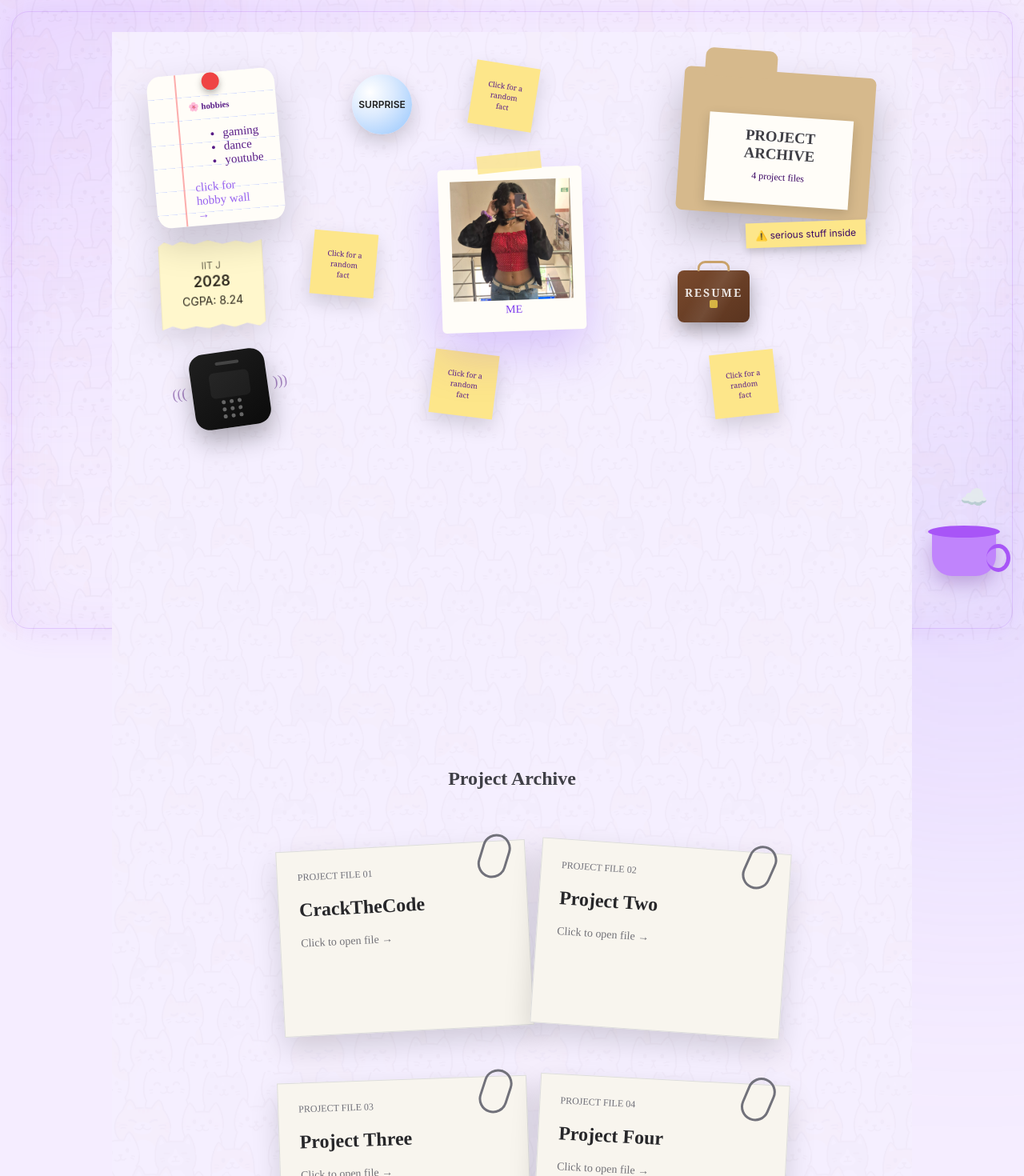
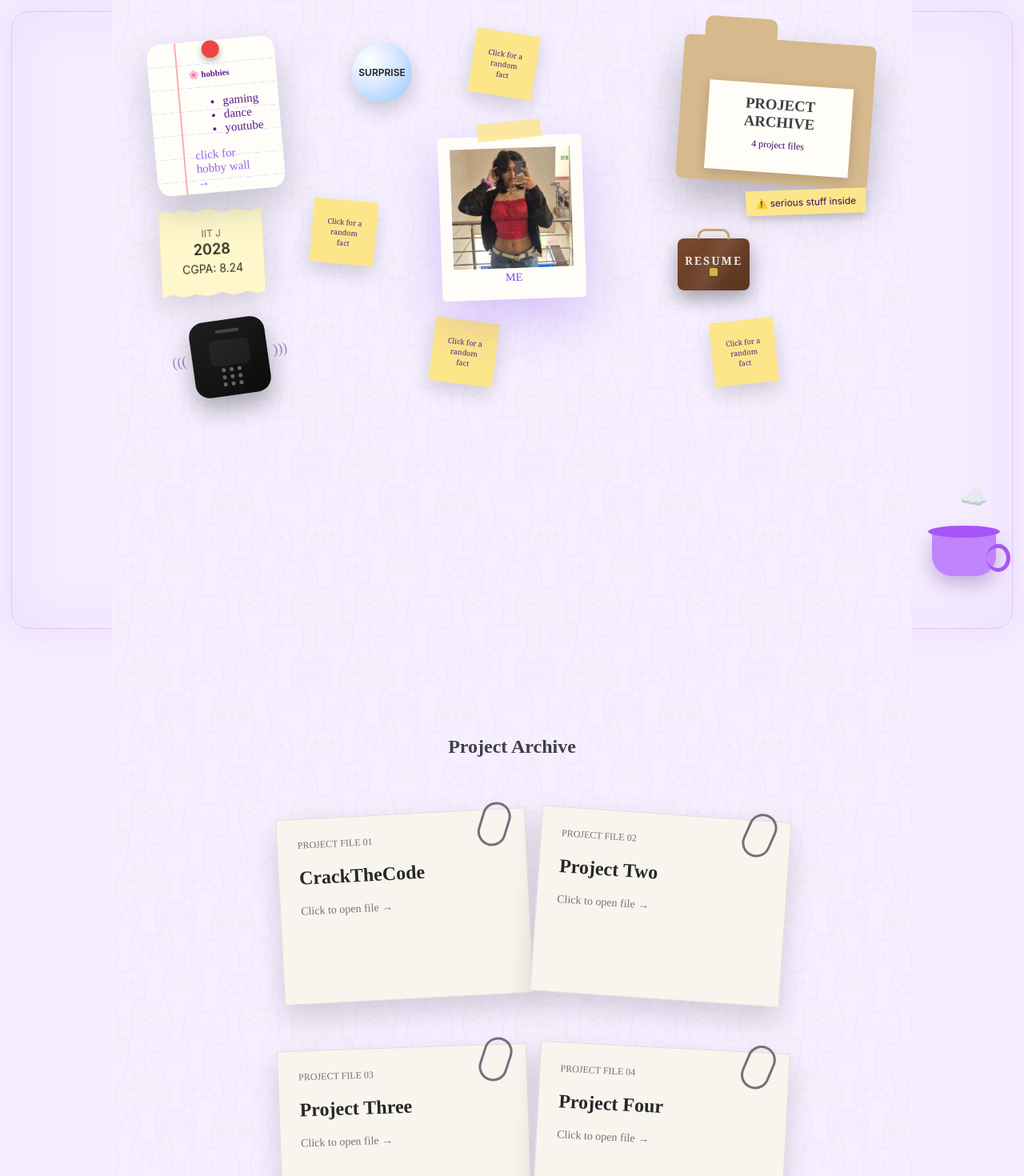
Before and after one commit to nih8/portfolio, a Next.js app: page / in a window 1280 px wide. Shown: the top 1470 px of the page at 80% size. Built offline with nearby package versions, Linux system fonts and the light colour scheme.

Commit message:
Update layout.tsx

```diff
--- a/app/layout.tsx
+++ b/app/layout.tsx
@@ -42,53 +42,8 @@ export default function RootLayout({
           }}
         />
 
-        {/* 🌸 soft glow blobs (your original vibe, refined) */}
-        <div
-          style={{
-            position: "fixed",
-            top: "-150px",
-            left: "-150px",
-            width: "420px",
-            height: "420px",
-            background: "#c084fc",
-            filter: "blur(170px)",
-            opacity: 0.35,
-            pointerEvents: "none",
-            zIndex: 0,
-          }}
-        />
 
-        <div
-          style={{
-            position: "fixed",
-            bottom: "-180px",
-            right: "-180px",
-            width: "480px",
-            height: "480px",
-            background: "#a78bfa",
-            filter: "blur(190px)",
-            opacity: 0.3,
-            pointerEvents: "none",
-            zIndex: 0,
-          }}
-        />
 
-        {/* 📄 subtle grain texture (your existing system kept) */}
-        <div
-          style={{
-            position: "fixed",
-            inset: 0,
-
-            backgroundImage: "url('/cets.png')",
-            backgroundRepeat: "repeat",
-            backgroundSize: "280px",
-
-            opacity: 0.03,
-
-            pointerEvents: "none",
-            zIndex: 0,
-          }}
-        />
 
         {/* 🧱 main container */}
         <div
@@ -99,7 +54,7 @@ export default function RootLayout({
             maxWidth: "1000px",
             margin: "0 auto",
 
-            padding: "40px 20px 80px",
+
           }}
         >
           {children}
```
